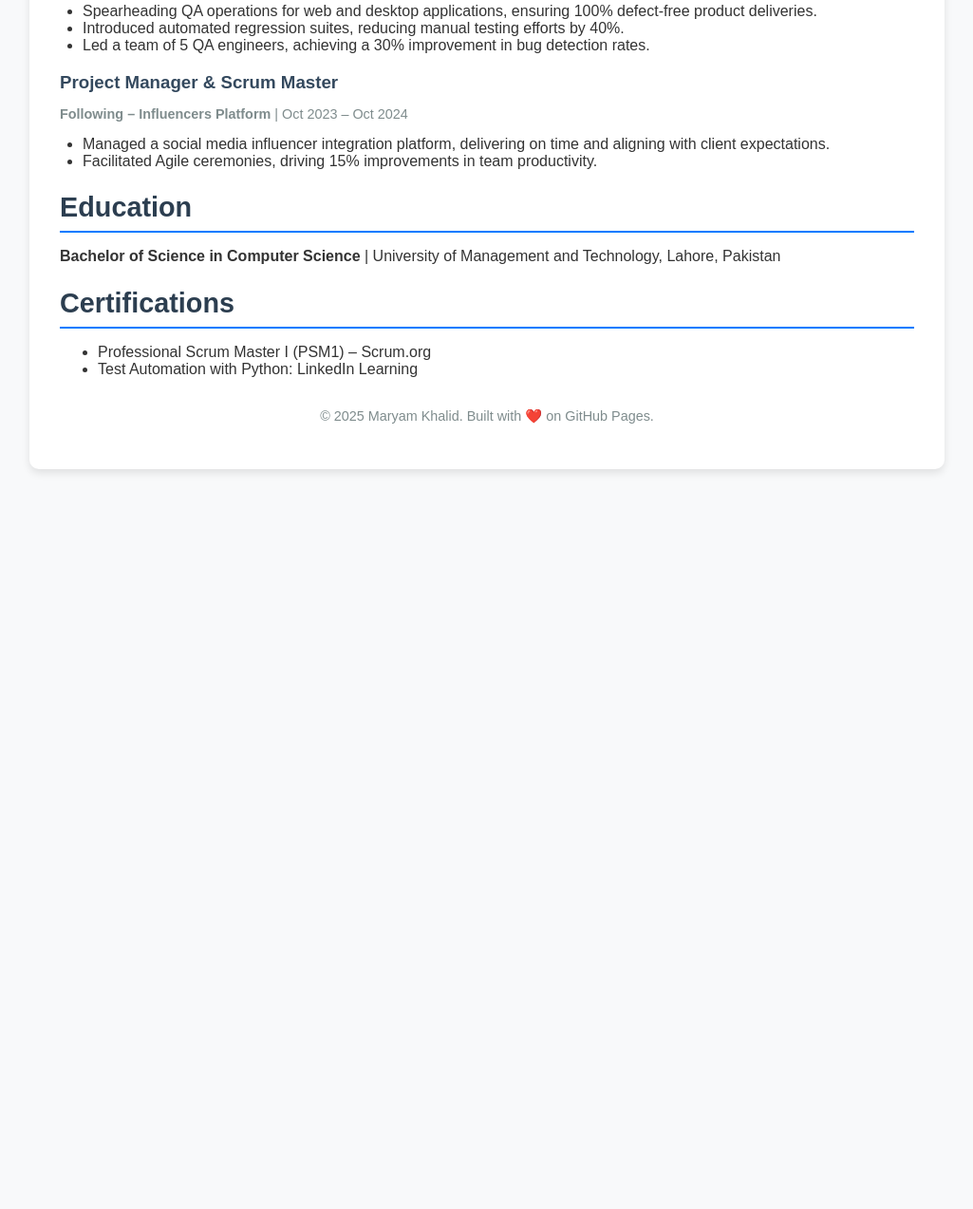
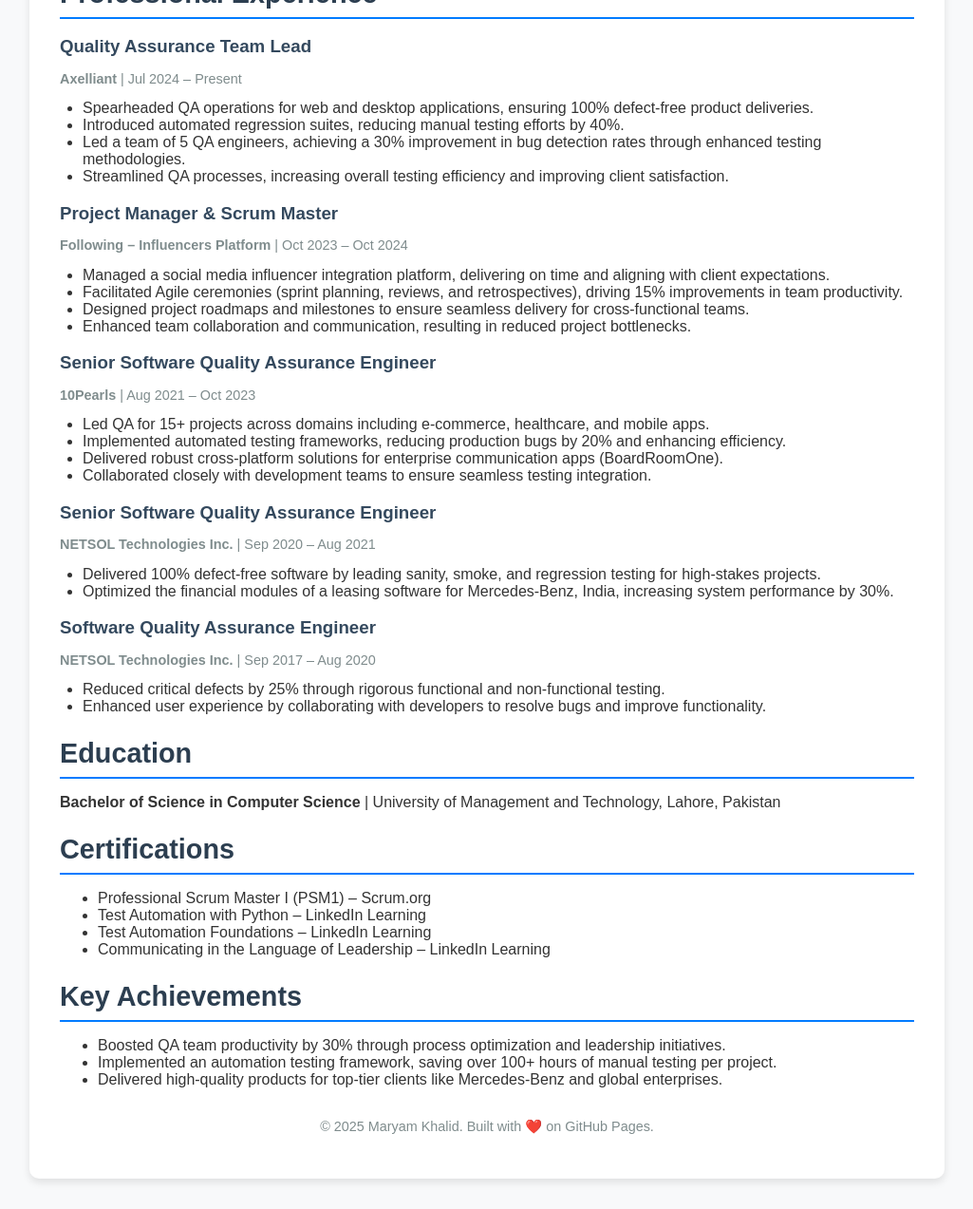
Before and after one commit to maryam-khalid-official/maryam-khalid-official.github.io, a plain HTML site: page index.html in a window 1280 px wide. Shown: the part 811-2084 px from the top of the page at 95% size, without its empty margins (127-1152 px from the left). Before the commit the page ends 1337 px from the top, so only its background shows below. Drawn offline with Linux system fonts and the light colour scheme.

Commit message:
Update index.html

```diff
--- a/index.html
+++ b/index.html
@@ -13,19 +13,19 @@
     <header class="header">
       <h1>Maryam Khalid</h1>
       <p class="subtitle">Senior SQA Engineer | Quality Assurance Specialist | Scrum Master</p>
-      <p class="contact">
-        Lahore, Punjab, Pakistan<br>
-        <a href="mailto:maryamkhalid1717@gmail.com">maryamkhalid1717@gmail.com</a> |
-        <a href="tel:+923348032478">+92 334 8032478</a> |
-        <a href="https://linkedin.com/in/maryam-khalid-sqa" target="_blank">LinkedIn</a>
-      </p>
+      <div class="contact">
+        <p><strong>Location:</strong> Lahore, Punjab, Pakistan</p>
+        <p><strong>Email:</strong> <a href="mailto:maryamkhalid1717@gmail.com">maryamkhalid1717@gmail.com</a></p>
+        <p><strong>Phone:</strong> <a href="tel:+923348032478">+92 334 8032478</a></p>
+        <p><strong>LinkedIn:</strong> <a href="https://linkedin.com/in/maryam-khalid-sqa" target="_blank">linkedin.com/in/maryam-khalid-sqa</a></p>
+      </div>
     </header>
 
     <!-- Professional Summary -->
     <section class="about">
       <h2>Professional Summary</h2>
       <p>
-        Results-oriented Senior SQA Engineer with over 6 years of expertise in Software Quality Assurance (SQA), Scrum Mastery, and Project Management. Proven ability to lead cross-functional teams, implement innovative test automation solutions, and improve software quality across industries, including automotive, e-commerce, finance, healthcare, and social media platforms.
+        Results-oriented Senior SQA Engineer with over 6 years of expertise in Software Quality Assurance (SQA), Scrum Mastery, and Project Management. Proven ability to lead cross-functional teams, implement innovative test automation solutions, and improve software quality across industries, including automotive, e-commerce, finance, healthcare, and social media platforms. Recognized for delivering high-quality products on time, driving process improvements, and fostering team collaboration.
       </p>
     </section>
 
@@ -47,13 +47,15 @@
     <!-- Professional Experience -->
     <section class="experience">
       <h2>Professional Experience</h2>
+
       <div class="job">
         <h3>Quality Assurance Team Lead</h3>
         <p><strong>Axelliant</strong> | Jul 2024 – Present</p>
         <ul>
-          <li>Spearheading QA operations for web and desktop applications, ensuring 100% defect-free product deliveries.</li>
+          <li>Spearheaded QA operations for web and desktop applications, ensuring 100% defect-free product deliveries.</li>
           <li>Introduced automated regression suites, reducing manual testing efforts by 40%.</li>
-          <li>Led a team of 5 QA engineers, achieving a 30% improvement in bug detection rates.</li>
+          <li>Led a team of 5 QA engineers, achieving a 30% improvement in bug detection rates through enhanced testing methodologies.</li>
+          <li>Streamlined QA processes, increasing overall testing efficiency and improving client satisfaction.</li>
         </ul>
       </div>
 
@@ -62,10 +64,40 @@
         <p><strong>Following – Influencers Platform</strong> | Oct 2023 – Oct 2024</p>
         <ul>
           <li>Managed a social media influencer integration platform, delivering on time and aligning with client expectations.</li>
-          <li>Facilitated Agile ceremonies, driving 15% improvements in team productivity.</li>
+          <li>Facilitated Agile ceremonies (sprint planning, reviews, and retrospectives), driving 15% improvements in team productivity.</li>
+          <li>Designed project roadmaps and milestones to ensure seamless delivery for cross-functional teams.</li>
+          <li>Enhanced team collaboration and communication, resulting in reduced project bottlenecks.</li>
         </ul>
       </div>
-      <!-- Add more roles here as needed -->
+
+      <div class="job">
+        <h3>Senior Software Quality Assurance Engineer</h3>
+        <p><strong>10Pearls</strong> | Aug 2021 – Oct 2023</p>
+        <ul>
+          <li>Led QA for 15+ projects across domains including e-commerce, healthcare, and mobile apps.</li>
+          <li>Implemented automated testing frameworks, reducing production bugs by 20% and enhancing efficiency.</li>
+          <li>Delivered robust cross-platform solutions for enterprise communication apps (BoardRoomOne).</li>
+          <li>Collaborated closely with development teams to ensure seamless testing integration.</li>
+        </ul>
+      </div>
+
+      <div class="job">
+        <h3>Senior Software Quality Assurance Engineer</h3>
+        <p><strong>NETSOL Technologies Inc.</strong> | Sep 2020 – Aug 2021</p>
+        <ul>
+          <li>Delivered 100% defect-free software by leading sanity, smoke, and regression testing for high-stakes projects.</li>
+          <li>Optimized the financial modules of a leasing software for Mercedes-Benz, India, increasing system performance by 30%.</li>
+        </ul>
+      </div>
+
+      <div class="job">
+        <h3>Software Quality Assurance Engineer</h3>
+        <p><strong>NETSOL Technologies Inc.</strong> | Sep 2017 – Aug 2020</p>
+        <ul>
+          <li>Reduced critical defects by 25% through rigorous functional and non-functional testing.</li>
+          <li>Enhanced user experience by collaborating with developers to resolve bugs and improve functionality.</li>
+        </ul>
+      </div>
     </section>
 
     <!-- Education -->
@@ -79,7 +111,19 @@
       <h2>Certifications</h2>
       <ul>
         <li>Professional Scrum Master I (PSM1) – Scrum.org</li>
-        <li>Test Automation with Python: LinkedIn Learning</li>
+        <li>Test Automation with Python – LinkedIn Learning</li>
+        <li>Test Automation Foundations – LinkedIn Learning</li>
+        <li>Communicating in the Language of Leadership – LinkedIn Learning</li>
+      </ul>
+    </section>
+
+    <!-- Key Achievements -->
+    <section class="achievements">
+      <h2>Key Achievements</h2>
+      <ul>
+        <li>Boosted QA team productivity by 30% through process optimization and leadership initiatives.</li>
+        <li>Implemented an automation testing framework, saving over 100+ hours of manual testing per project.</li>
+        <li>Delivered high-quality products for top-tier clients like Mercedes-Benz and global enterprises.</li>
       </ul>
     </section>
 
```
